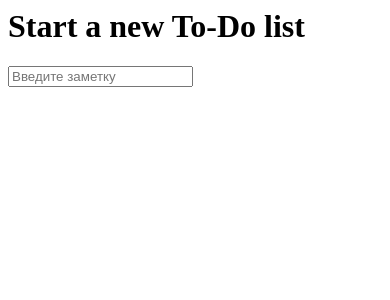
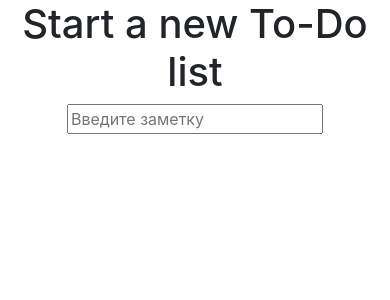
Before and after one commit to Alkalit/learning-TDD, a Django app: page / in a window 390 px wide. Shown: the top 300 px of the page. Run offline with Django 3.2, Linux system fonts and the light colour scheme; some libraries are stand-ins or nearby versions.

Commit message:
Green: базовый шаблон использует bootstrap

```diff
--- a/superlists/templates/lists/base.html
+++ b/superlists/templates/lists/base.html
@@ -1,14 +1,29 @@
 <html>
     <head>
         <title>To-Do list</title>
+        <meta name="viewport" content="width=device-width, initial-scale=1.0">
+        <link href="/static/bootstrap/css/bootstrap.min.css" rel="stylesheet" media="screen">
     </head>
     <body>
+        <div class="container">
+            <div class="row">
+                <div class="col-md-6 col-md-offset-3">
+                    <div class="text-center">
                         <h1>{% block header_text %}{% endblock%}</h1>
                         <form action="{% block form_action %}{% endblock %}" method="post">
                             {% csrf_token %}
                             <input name="item_text" type="text" id="new_item" placeholder="Введите заметку" />
                         </form>
+                    </div>
+                </div>
+            </div>
+
+            <div class="row">
+                <div class="col-md-6 col-md-offset-3">
                     {% block table %}
                     {% endblock%}
+                </div>
+            </div>
+        </div>
     </body>
 </html>
```
Lines whose indentation alone changed are shown as unchanged.
